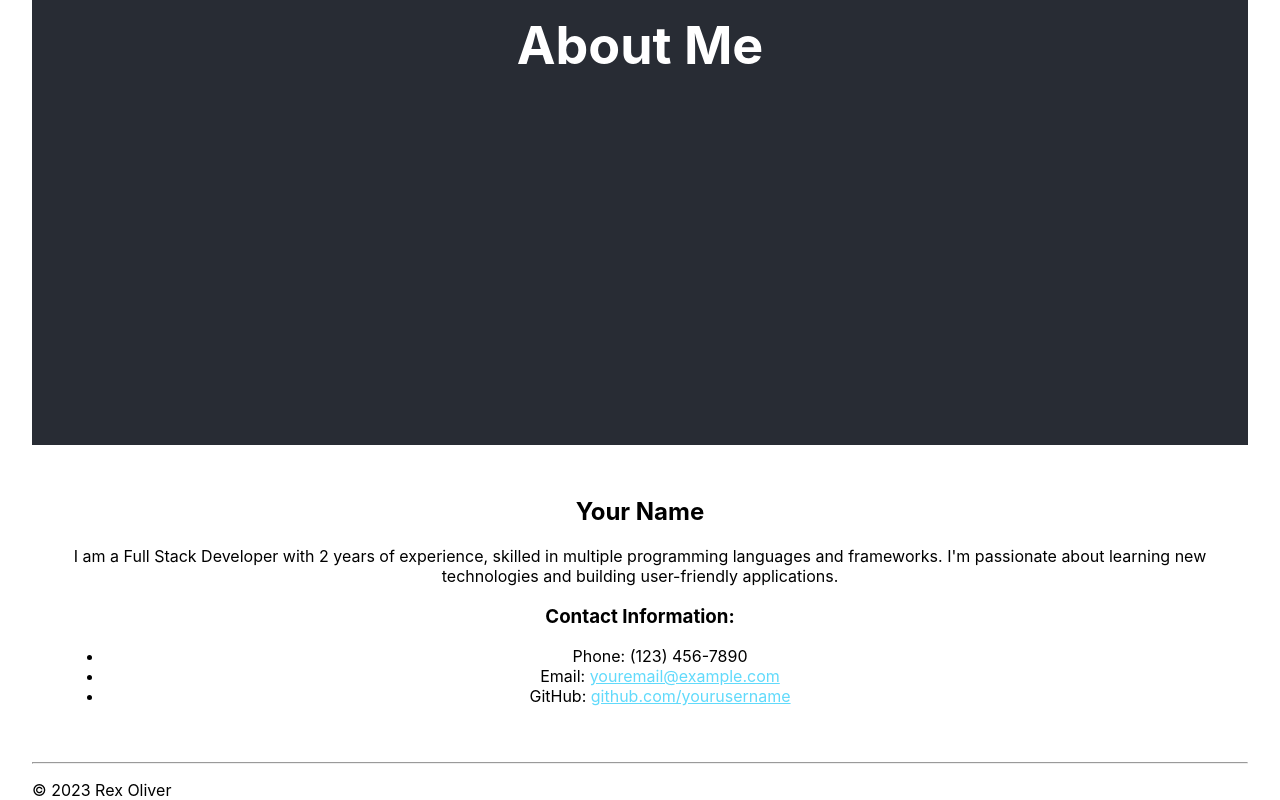
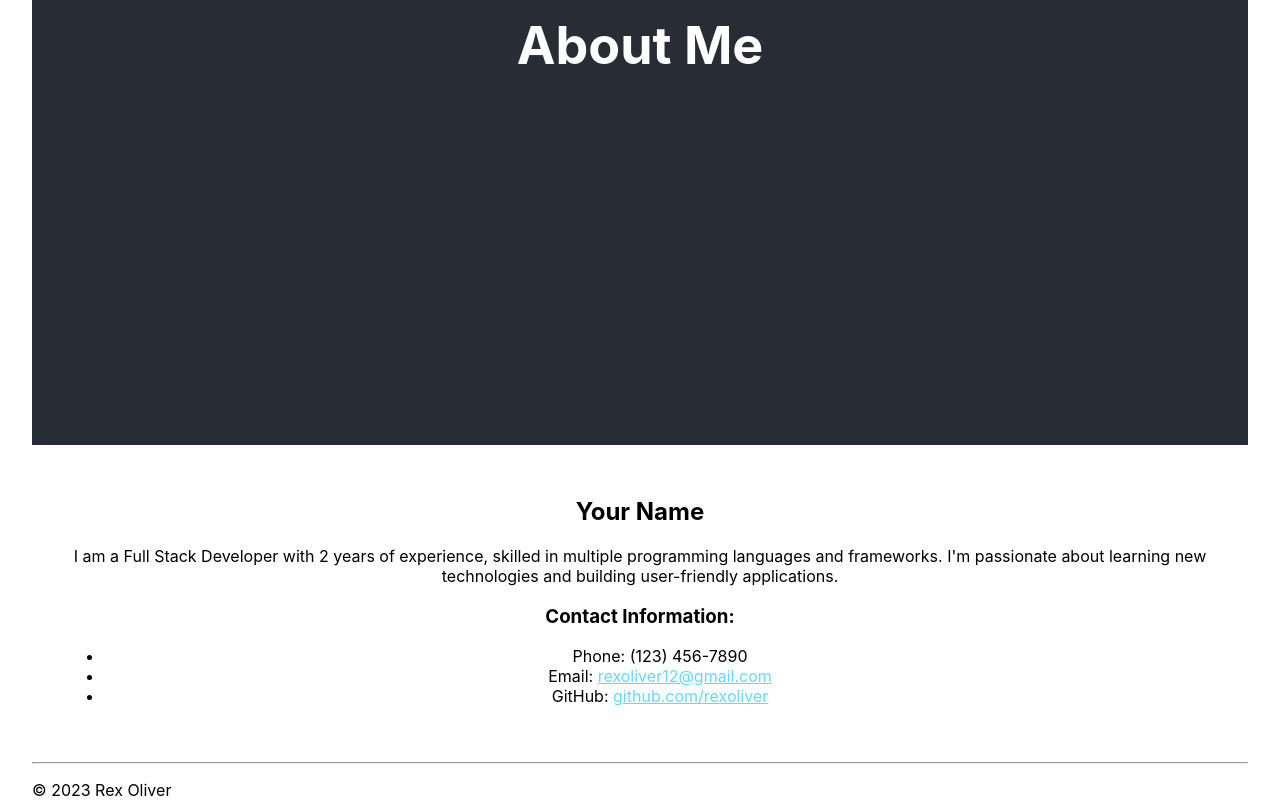
Before and after one commit to rexoliver/rexoliver.github.io, a React (Create React App) app in the folder my-app/: page /about in a window 1280 px wide. Shown: the part 467-1267 px from the top of the page. Built offline with nearby package versions, Linux system fonts and the light colour scheme.

Commit message:
Rex Info Update

```diff
--- a/my-app/src/components/About.tsx
+++ b/my-app/src/components/About.tsx
@@ -13,8 +13,8 @@ const About = () => {
         <h3>Contact Information:</h3>
         <ul>
           <li>Phone: (123) 456-7890</li>
-          <li>Email: <a className="App-link" href="mailto:youremail@example.com">youremail@example.com</a></li>
-          <li>GitHub: <a className="App-link" href="https://github.com/yourusername" target="_blank" rel="noopener noreferrer">github.com/yourusername</a></li>
+          <li>Email: <a className="App-link" href="mailto:rexoliver12@gmail.com">rexoliver12@gmail.com</a></li>
+          <li>GitHub: <a className="App-link" href="https://github.com/rexoliver" target="_blank" rel="noopener noreferrer">github.com/rexoliver</a></li>
         </ul>
       </div>
     </div>
--- a/my-app/src/components/Contact.tsx
+++ b/my-app/src/components/Contact.tsx
@@ -11,7 +11,7 @@ const Contact = () => {
           <p>I would love to hear from you! Feel free to reach out using any of the contact methods below:</p>
           <ul>
             <li>Phone: (803) 622-7187</li>
-            <li>Email: <a className="App-link" href="mailto:rexoliver12@gmail.com">youremail@example.com</a></li>
+            <li>Email: <a className="App-link" href="mailto:rexoliver12@gmail.com">rexoliver12@gmail.com</a></li>
             <li>GitHub: <a className="App-link" href="https://github.com/rexoliver" target="_blank" rel="noopener noreferrer">github.com/rexoliver</a></li>
           </ul>
         </div>
```
